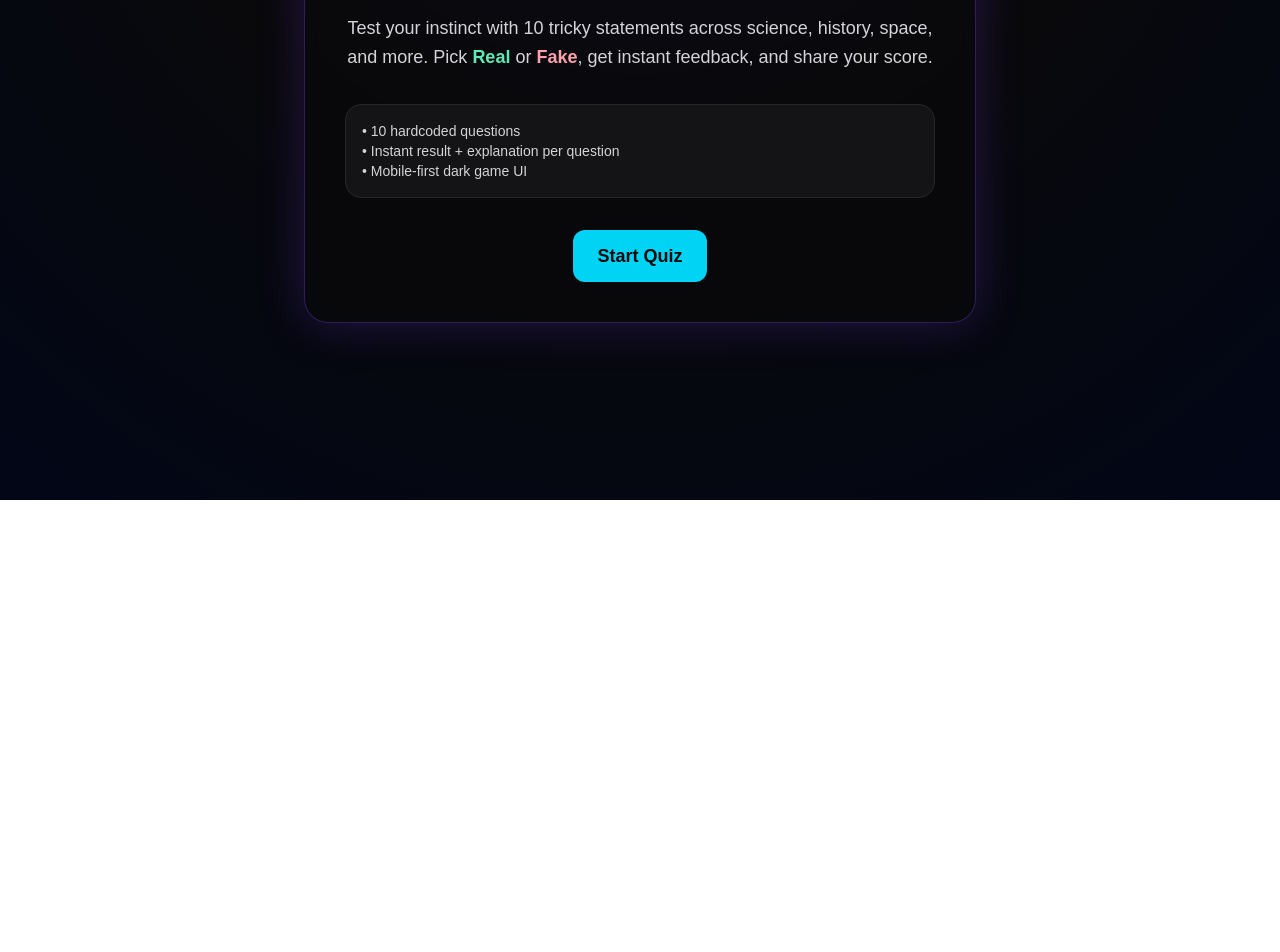
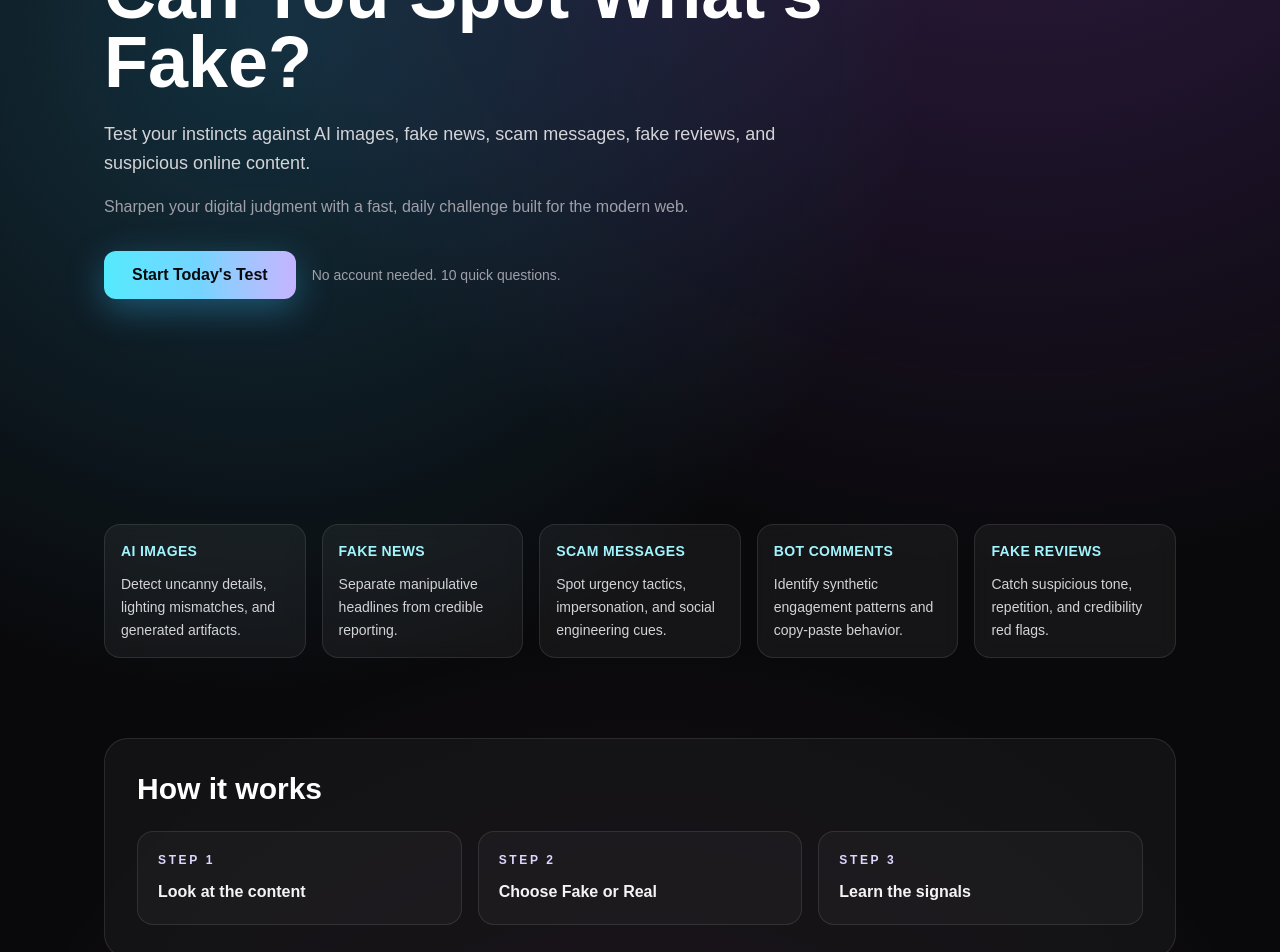
Before and after one commit to umutcanbirbir/fake-real-quiz, a Next.js app: page / in a window 1280 px wide. Shown: the part 300-1252 px from the top of the page. Before the commit the page ends 800 px from the top, so only its background shows below. Built offline with nearby package versions, Linux system fonts and the light colour scheme.

Commit message:
Redesign landing page for Internet Survival Test

```diff
--- a/app/page.tsx
+++ b/app/page.tsx
@@ -1,30 +1,105 @@
 import Link from "next/link";
+
+const categories = [
+  {
+    title: "AI Images",
+    description: "Detect uncanny details, lighting mismatches, and generated artifacts.",
+  },
+  {
+    title: "Fake News",
+    description: "Separate manipulative headlines from credible reporting.",
+  },
+  {
+    title: "Scam Messages",
+    description: "Spot urgency tactics, impersonation, and social engineering cues.",
+  },
+  {
+    title: "Bot Comments",
+    description: "Identify synthetic engagement patterns and copy-paste behavior.",
+  },
+  {
+    title: "Fake Reviews",
+    description: "Catch suspicious tone, repetition, and credibility red flags.",
+  },
+];
+
+const steps = [
+  "Look at the content",
+  "Choose Fake or Real",
+  "Learn the signals",
+];
 
 export default function Home() {
   return (
-    <main className="flex min-h-screen items-center justify-center bg-[radial-gradient(circle_at_top,#1b0f3f_0%,#09090b_48%,#020617_100%)] px-5 py-10">
-      <section className="w-full max-w-2xl rounded-3xl border border-violet-500/30 bg-zinc-950/70 p-7 text-center shadow-[0_0_45px_rgba(124,58,237,0.25)] backdrop-blur sm:p-10">
-        <p className="text-xs uppercase tracking-[0.2em] text-cyan-300">Mind Challenge</p>
-        <h1 className="mt-3 text-4xl font-black text-white sm:text-5xl">Fake or Real</h1>
-        <p className="mt-5 text-base leading-relaxed text-zinc-300 sm:text-lg">
-          Test your instinct with 10 tricky statements across science, history, space, and more.
-          Pick <span className="font-semibold text-emerald-300">Real</span> or
-          <span className="font-semibold text-rose-300"> Fake</span>, get instant feedback, and share your score.
-        </p>
+    <main className="relative min-h-screen overflow-hidden bg-zinc-950 text-zinc-100">
+      <div className="pointer-events-none absolute inset-0 bg-[radial-gradient(circle_at_20%_20%,rgba(56,189,248,0.22),transparent_40%),radial-gradient(circle_at_80%_0%,rgba(168,85,247,0.25),transparent_45%),radial-gradient(circle_at_50%_100%,rgba(236,72,153,0.16),transparent_40%)]" />
+      <div className="relative mx-auto flex w-full max-w-6xl flex-col gap-14 px-5 pb-16 pt-10 sm:px-8 sm:pt-14 lg:gap-20 lg:px-10 lg:pt-16">
+        <section className="flex min-h-[85vh] flex-col items-start justify-center">
+          <p className="rounded-full border border-cyan-400/35 bg-cyan-400/10 px-3 py-1 text-xs font-semibold uppercase tracking-[0.2em] text-cyan-200">
+            Internet Survival Test
+          </p>
+          <h1 className="mt-6 max-w-3xl text-5xl font-black leading-[0.95] text-white sm:text-6xl lg:text-7xl">
+            Can You Spot What&apos;s Fake?
+          </h1>
+          <p className="mt-6 max-w-2xl text-base leading-relaxed text-zinc-300 sm:text-lg">
+            Test your instincts against AI images, fake news, scam messages, fake reviews, and
+            suspicious online content.
+          </p>
+          <p className="mt-4 text-sm text-zinc-400 sm:text-base">
+            Sharpen your digital judgment with a fast, daily challenge built for the modern web.
+          </p>
+          <div className="mt-8 flex w-full flex-col gap-4 sm:w-auto sm:flex-row sm:items-center">
+            <Link
+              href="/quiz"
+              className="inline-flex items-center justify-center rounded-xl bg-gradient-to-r from-cyan-300 via-sky-300 to-violet-300 px-7 py-3 text-base font-extrabold text-zinc-950 shadow-[0_10px_35px_rgba(56,189,248,0.35)] transition hover:scale-[1.01] hover:brightness-105"
+            >
+              Start Today&apos;s Test
+            </Link>
+            <p className="text-sm text-zinc-400">No account needed. 10 quick questions.</p>
+          </div>
+        </section>
 
-        <div className="mt-8 rounded-2xl border border-zinc-800 bg-zinc-900/80 p-4 text-left text-sm text-zinc-300">
-          <p>• 10 hardcoded questions</p>
-          <p>• Instant result + explanation per question</p>
-          <p>• Mobile-first dark game UI</p>
-        </div>
+        <section className="grid gap-4 sm:grid-cols-2 lg:grid-cols-5">
+          {categories.map((category) => (
+            <article
+              key={category.title}
+              className="rounded-2xl border border-white/10 bg-white/5 p-4 backdrop-blur transition hover:border-cyan-300/40 hover:bg-white/10"
+            >
+              <h2 className="text-sm font-bold uppercase tracking-wide text-cyan-200">
+                {category.title}
+              </h2>
+              <p className="mt-3 text-sm leading-relaxed text-zinc-300">{category.description}</p>
+            </article>
+          ))}
+        </section>
 
-        <Link
-          href="/quiz"
-          className="mt-8 inline-flex w-full items-center justify-center rounded-xl bg-cyan-400 px-6 py-3 text-lg font-bold text-zinc-950 transition hover:bg-cyan-300 sm:w-auto"
-        >
-          Start Quiz
-        </Link>
-      </section>
+        <section className="rounded-3xl border border-white/10 bg-zinc-900/70 p-6 sm:p-8">
+          <h2 className="text-2xl font-black text-white sm:text-3xl">How it works</h2>
+          <div className="mt-6 grid gap-4 sm:grid-cols-3">
+            {steps.map((step, index) => (
+              <div key={step} className="rounded-2xl border border-white/10 bg-white/[0.03] p-5">
+                <p className="text-xs font-bold uppercase tracking-[0.22em] text-violet-200">
+                  Step {index + 1}
+                </p>
+                <p className="mt-3 text-base font-semibold text-zinc-100">{step}</p>
+              </div>
+            ))}
+          </div>
+        </section>
+
+        <section className="rounded-3xl border border-cyan-300/20 bg-gradient-to-r from-cyan-500/10 via-sky-500/10 to-violet-500/10 p-7 text-center sm:p-10">
+          <h2 className="text-3xl font-black text-white sm:text-4xl">Ready to challenge your feed instincts?</h2>
+          <p className="mx-auto mt-4 max-w-2xl text-sm leading-relaxed text-zinc-300 sm:text-base">
+            Build the habit of spotting deception before it spreads.
+          </p>
+          <Link
+            href="/quiz"
+            className="mt-7 inline-flex items-center justify-center rounded-xl bg-white px-7 py-3 text-base font-extrabold text-zinc-950 transition hover:bg-zinc-200"
+          >
+            Start Today&apos;s Test
+          </Link>
+        </section>
+      </div>
     </main>
   );
 }
```
